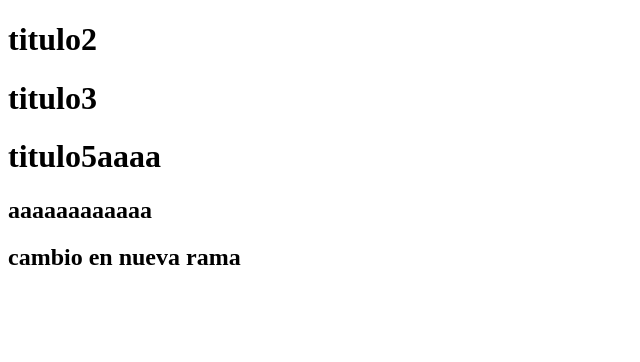
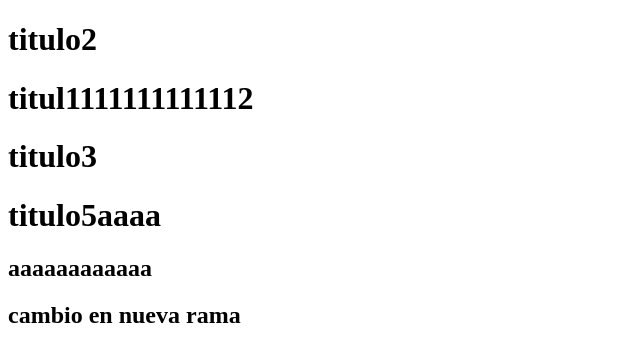
Before and after one commit to pdominicci/git-curso, a plain HTML site: page contactos.html in a window 1280 px wide. Shown: the whole page, without its empty margins (0-640 px from the left). Drawn offline with Linux system fonts and the light colour scheme.

Commit message:
pdominicci

```diff
--- a/contactos.html
+++ b/contactos.html
@@ -7,6 +7,7 @@
 </head>
 <body>
     <h1>titulo2</h1>
+    <h1>titul1111111111112</h1>
     <h1>titulo3</h1>
     <h1>titulo5aaaa</h1>
     <h2>aaaaaaaaaaaa</h2>
```
